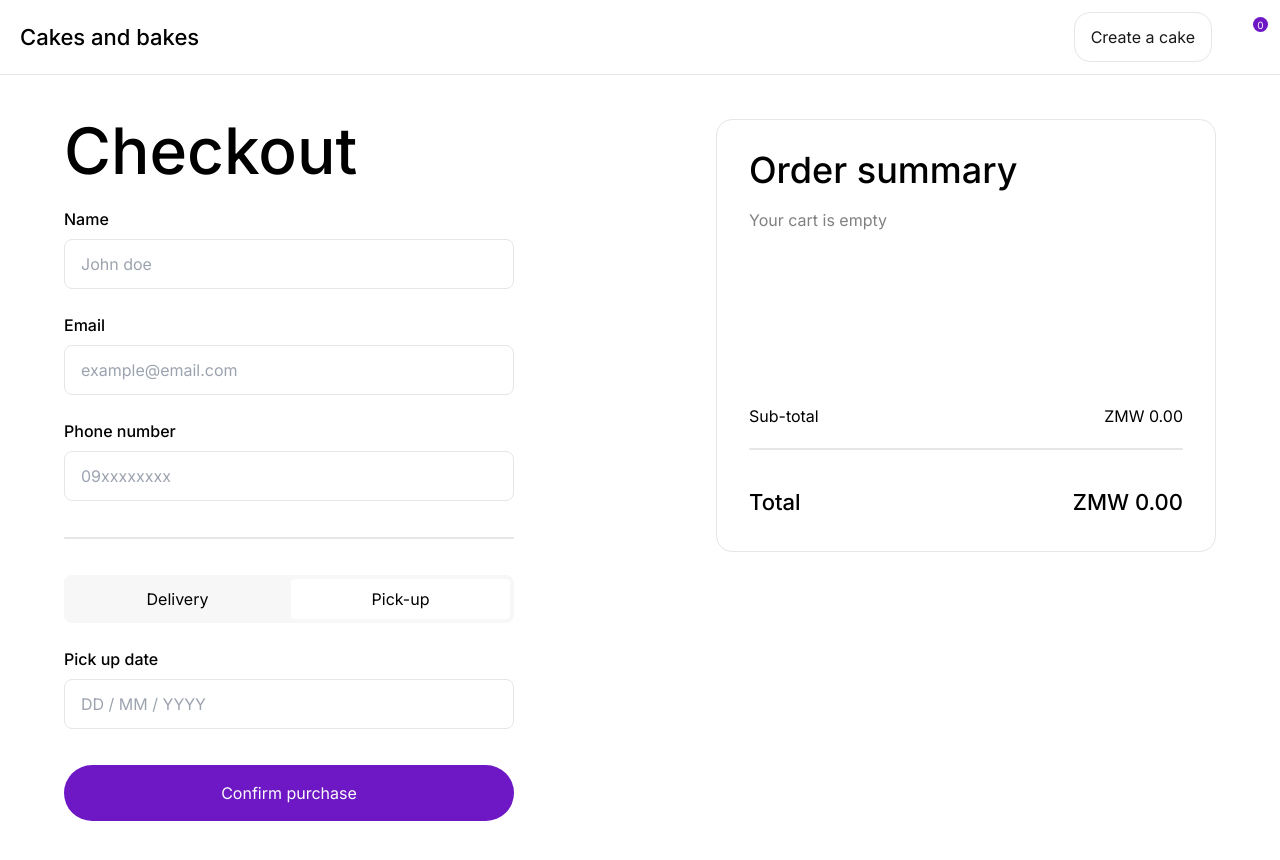
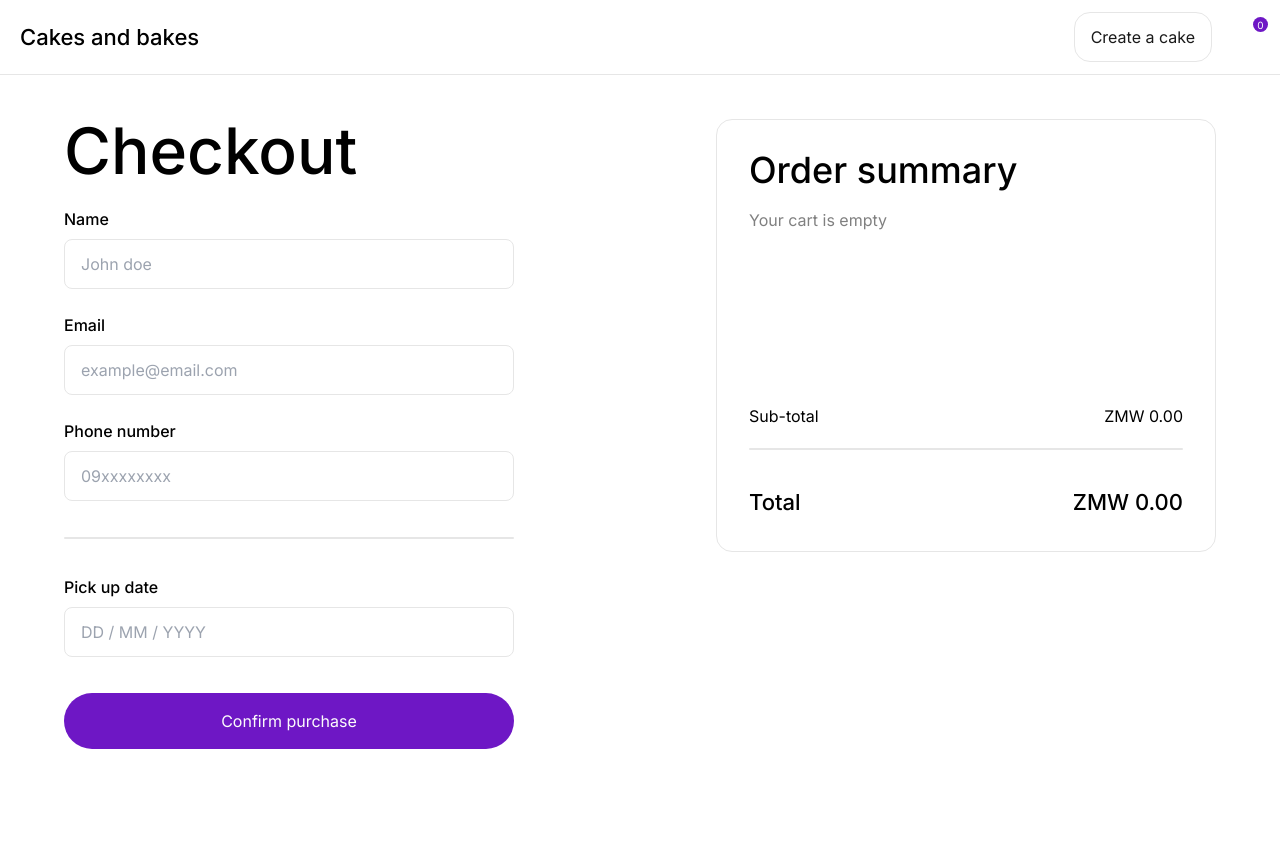
Before and after one commit to snubwoody/Cakes-and-Bakes, a SvelteKit app in the folder frontend/: page /checkout in a window 1280 px wide. Shown: the top 860 px of the page. After the commit the page ends 800 px from the top, so only its background shows below. Built offline with nearby package versions, Linux system fonts and the light colour scheme; some icons are missing.

Commit message:
removed the delivery options from the frontend

```diff
--- a/frontend/src/lib/cart.svelte.ts
+++ b/frontend/src/lib/cart.svelte.ts
@@ -21,9 +21,7 @@ export interface Order{
     size:string,
     shape:string,
     date:string,
-    delivery_method:string,
 	image:string | null
-    address:string,
     total: number,
     quantity: number,
     message?:string
@@ -33,8 +31,6 @@ export interface OrderInfo{
 	name:string,
 	email:string,
 	phone_number:string,
-	delivery_method:string,
-	address:string,
 	date:string
 }
 
--- a/frontend/src/routes/checkout/checkout.svelte
+++ b/frontend/src/routes/checkout/checkout.svelte
@@ -18,9 +18,7 @@
 			name:String(formData.get("name")),
 			phone_number:String(formData.get("phoneNumber")),
 			email:String(formData.get("email")),
-			address:String(formData.get("address")),
 			date:String(formData.get("date")),
-			delivery_method:deliveryMethod
 		}
 
 		cart.addSale(order)
@@ -38,14 +36,8 @@
 			<Input name="phoneNumber" label="Phone number" placeholder="09xxxxxxxx"/>
 		</div>
 		<Divider/>
-		<div class="flex flex-col gap-6">
-			<Tabs options={["Delivery","Pick-up"]} bind:activeOption={deliveryMethod}/>
-			{#if deliveryMethod === "Delivery"}
-				<Input name="address" label="Address"/>
-				<Input name="date" label="Delivery date" placeholder="DD / MM / YYYY"/>
-			{:else}
-				<Input name="date" label="Pick up date" placeholder="DD / MM / YYYY"/>
-			{/if}
+		<div class="flex flex-col">
+			<Input name="date" label="Pick up date" placeholder="DD / MM / YYYY"/>
 		</div>
 		<Button onclick={addPurchase}>Confirm purchase</Button>
 	</form>
```
